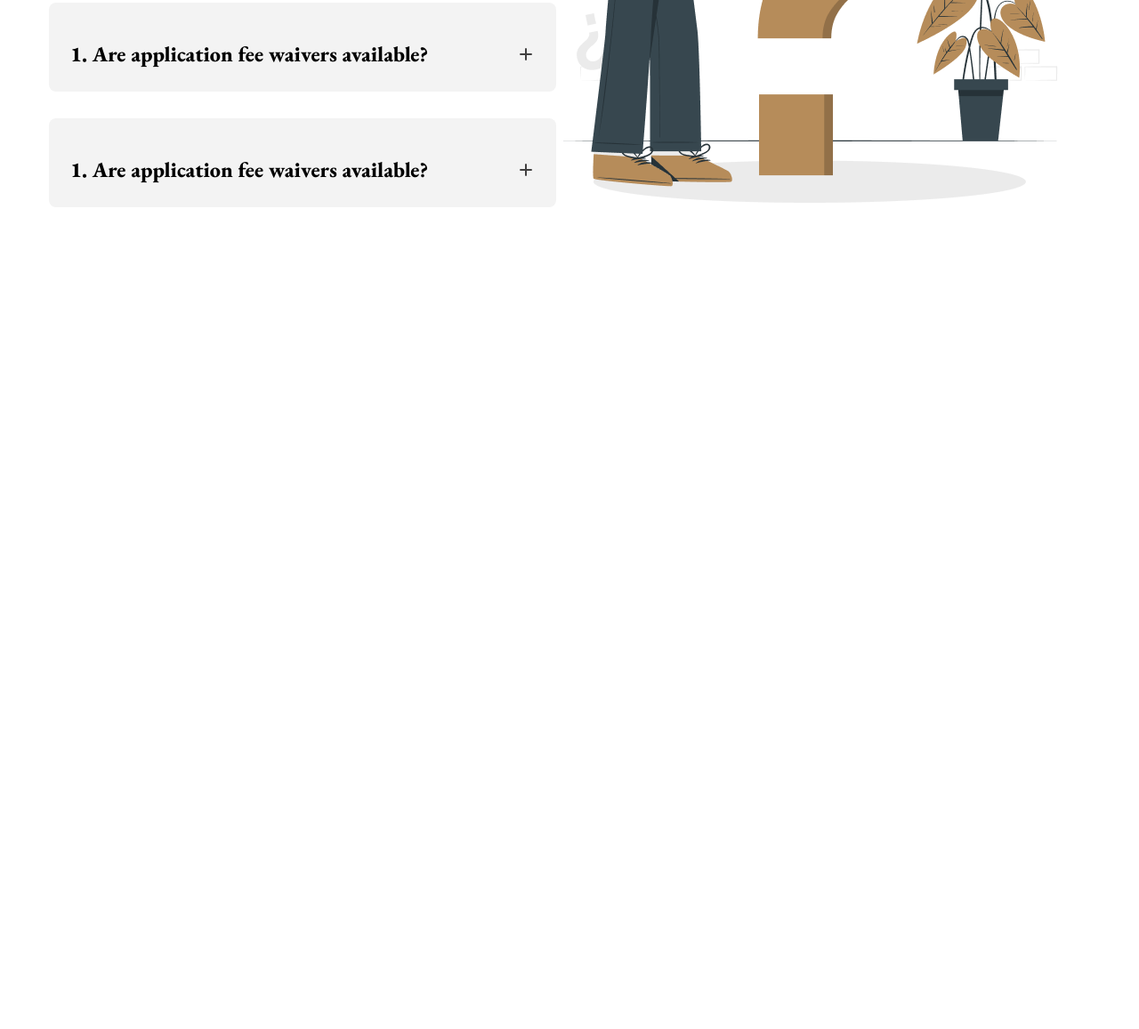
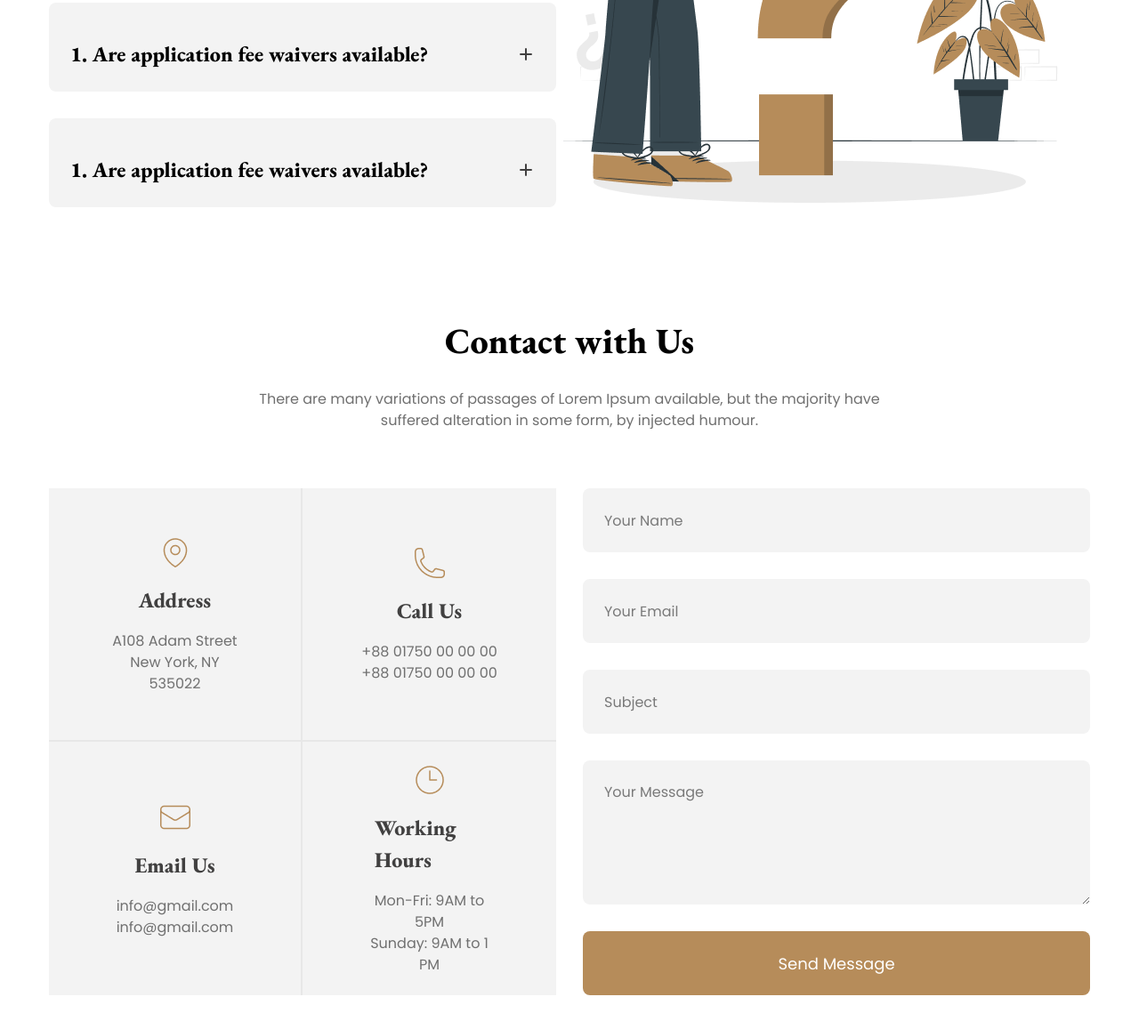
Before and after one commit to Riaz-45/Legal_Solution_Projects, a plain HTML site: page index.html in a window 1280 px wide. Shown: the part 3665-4822 px from the top of the page at 89% size. Before the commit the page ends 4018 px from the top, so only its background shows below. Drawn offline with nearby package versions, Linux system fonts and the light colour scheme.

Commit message:
added contact section

```diff
--- a/index.html
+++ b/index.html
@@ -172,6 +172,51 @@
             </div>
         </div>
 
+        <!-- Contact section -->
+         <div>
+            <h3 class="eb-garamond text-center mb-6 text-[40px] font-extrabold">Contact with Us</h3>
+            <p class="poppins-regular text-center mb-16 text-[rgba(112,112,112,1)]">There are many variations of passages of Lorem Ipsum available, but the majority have <br> suffered alteration in some form, by injected humour.</p>
+         </div>
+
+
+         <div class="w-[1170px] mx-auto flex gap-[30px] mb-[120px]">
+            <div>
+                <div class="grid grid-cols-2">
+                    <div class="flex flex-col justify-center items-center w-[285px] border-b-2 border-r-2 border-[rgba(231,231,231,1)]  h-[285px] bg-[rgba(243,243,243,1)] px-[65px] py-[60px]">
+                        <img class="mb-4" src="images/location.png" alt="">
+                        <h3 class="text-[rgba(65,64,64,1)] mx-4 eb-garamond text-[24px] font-extrabold">Address</h3>
+                        <p class="poppins-regular text-[rgba(112,112,112,1)] text-center mt-4">A108 Adam Street <br> New York, NY 535022</p>
+                    </div>
+
+                    <div class="flex flex-col justify-center items-center w-[285px] border-b-2 border-[rgba(231,231,231,1)]  h-[285px] bg-[rgba(243,243,243,1)] px-[65px] py-[60px]">
+                        <img class="mb-4" src="images/call.png" alt="">
+                        <h3 class="text-[rgba(65,64,64,1)] mx-4 eb-garamond text-[24px] font-extrabold">Call Us</h3>
+                        <p class="poppins-regular text-[rgba(112,112,112,1)] text-center mt-4">+88 01750 00 00 00 <br> +88 01750 00 00 00</p>
+                    </div>
+
+                    <div class="flex flex-col justify-center items-center w-[285px] border-r-2 border-[rgba(231,231,231,1)]  h-[285px] bg-[rgba(243,243,243,1)] px-[65px] py-[60px]">
+                        <img class="mb-4" src="images/email.png" alt="">
+                        <h3 class="text-[rgba(65,64,64,1)] mx-4 eb-garamond text-[24px] font-extrabold">Email Us</h3>
+                        <p class="poppins-regular text-[rgba(112,112,112,1)] text-center mt-4">info@gmail.com <br> info@gmail.com</p>
+                    </div>
+
+                    <div class="flex flex-col justify-center items-center w-[285px] border-[rgba(231,231,231,1)]  h-[285px] bg-[rgba(243,243,243,1)] px-[65px] py-[60px]">
+                        <img class="mb-4" src="images/time.png" alt="">
+                        <h3 class="text-[rgba(65,64,64,1)] mx-4 eb-garamond text-[24px] font-extrabold">Working Hours</h3>
+                        <p class="poppins-regular text-[rgba(112,112,112,1)] text-center mt-4">Mon-Fri: 9AM to 5PM <br> Sunday: 9AM to 1 PM</p>
+                    </div>
+                </div>
+            </div>
+
+            <div class="flex flex-col">
+                <input class="poppins-regular w-[570px] px-6 mb-[30px] h-[72px] bg-[rgba(243,243,243,1)] rounded-lg" type="text" name="name" placeholder="Your Name" id="">
+                <input class="poppins-regular w-[570px] px-6 mb-[30px] h-[72px] bg-[rgba(243,243,243,1)] rounded-lg" type="email" name="email" placeholder="Your Email"  id="">
+                <input class="poppins-regular w-[570px] px-6 mb-[30px] h-[72px] bg-[rgba(243,243,243,1)] rounded-lg" type="text" name="subject" placeholder="Subject" id="">
+                <textarea class="poppins-regular w-[570px] px-6 py-6 mb-[30px] h-[162px] bg-[rgba(243,243,243,1)] rounded-lg" name="message" placeholder="Your Message" id=""></textarea>
+                <button class="bg-[#B68C5A] h-[72px]  text-white poppins-regular font-semibold text-[18px] rounded-lg">Send Message</button>
+            </div>
+         </div>
+
 
 
 </body>
```
